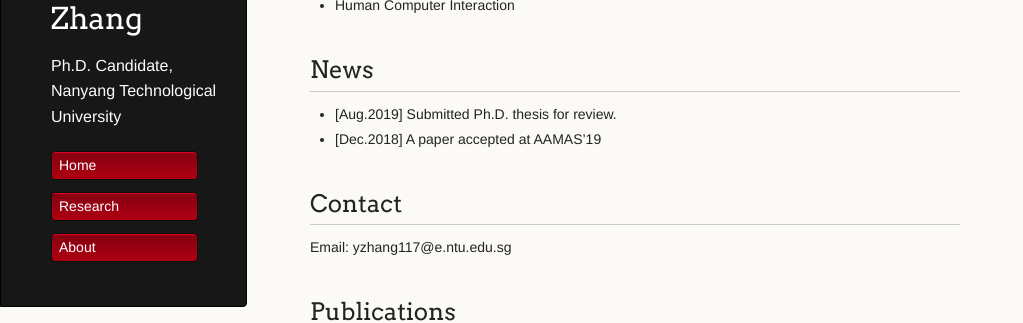
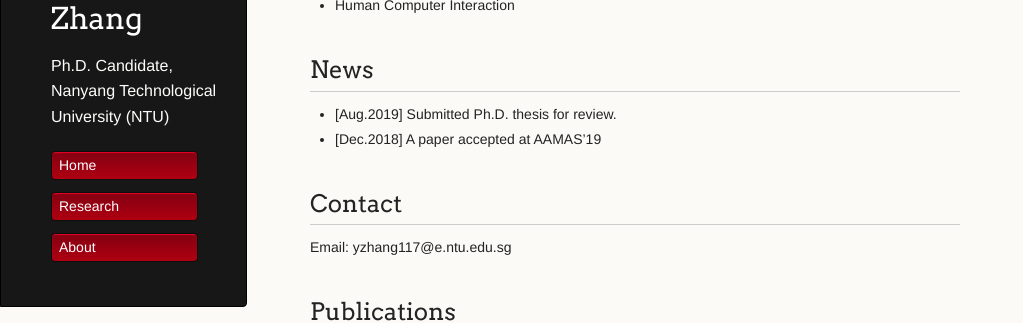
Before and after one commit to YaqianZhang/yaqianzhang.github.io, a Jekyll site: the page built from index.md, in a window 1280 px wide. Shown: the part 317-640 px from the top of the page, without its empty margins (0-1023 px from the left). Built offline with Jekyll 4.4.1, drawn with Linux system fonts in a browser that asks for light colours.

Commit message:
Update _config.yml

```diff
--- a/_config.yml
+++ b/_config.yml
@@ -1,5 +1,5 @@
 title: Yaqian Zhang
-description: Ph.D. Candidate, Nanyang Technological University
+description: Ph.D. Candidate, Nanyang Technological University (NTU)
 show_downloads: true
 google_analytics:
 theme: jekyll-theme-dinky
```
